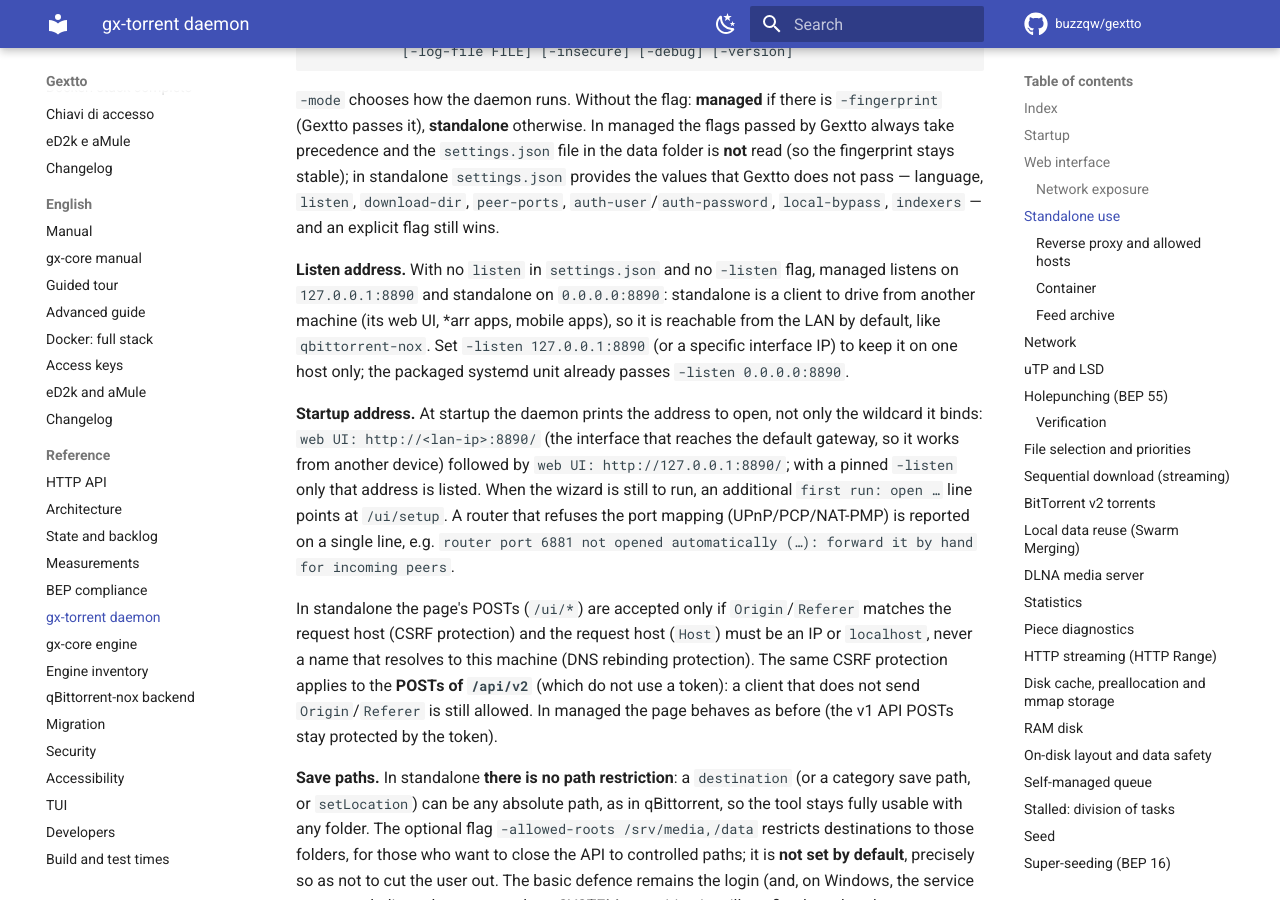
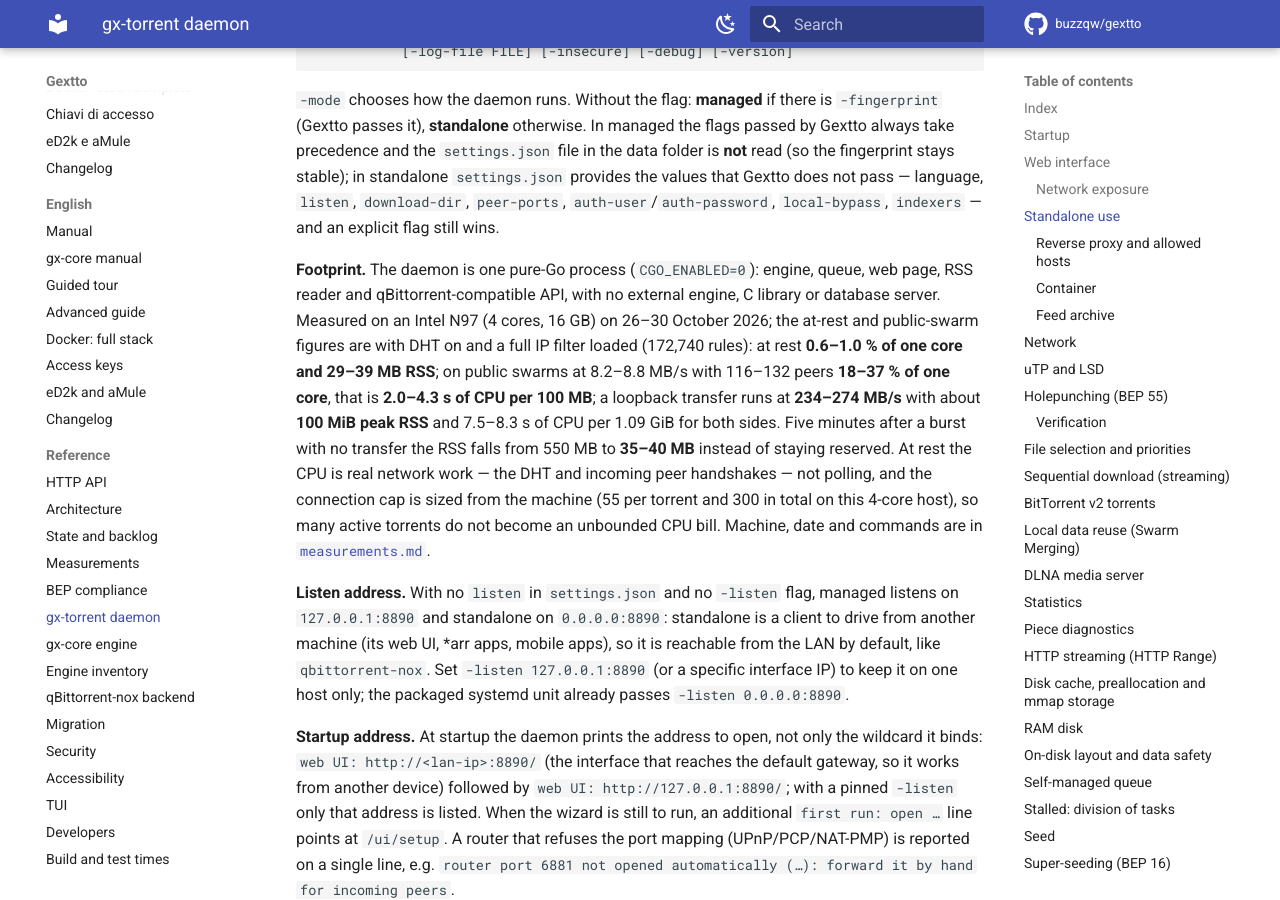
Before and after one commit to buzzqw/gextto, an MkDocs documentation site: the page built from docs/gx-torrent.md, in a window 1280 px wide and 900 px high, scrolled down 11116 px. Built offline with MkDocs 1.6.1 and Material for MkDocs 9.7.7, drawn with Linux system fonts in a browser that asks for light colours; comment, search, counter and statistics services are not loaded.

Commit message:
docs: state the CPU and RAM footprint of standalone gx-torrent

```diff
--- a/docs/gx-torrent.md
+++ b/docs/gx-torrent.md
@@ -456,6 +456,23 @@
 `settings.json` provides the values that Gextto does not pass — language, `listen`,
 `download-dir`, `peer-ports`, `auth-user`/`auth-password`, `local-bypass`,
 `indexers` — and an explicit flag still wins.
+
+**Footprint.** The daemon is one pure-Go process (`CGO_ENABLED=0`): engine,
+queue, web page, RSS reader and qBittorrent-compatible API, with no external
+engine, C library or database server. Measured on an Intel N97 (4 cores, 16 GB)
+on 26–30 October 2026; the at-rest and public-swarm figures are with DHT on and
+a full IP filter loaded (172,740 rules): at rest **0.6–1.0 % of one core and
+29–39 MB RSS**; on public swarms at
+8.2–8.8 MB/s with 116–132 peers **18–37 % of one core**, that is
+**2.0–4.3 s of CPU per 100 MB**; a loopback transfer runs at
+**234–274 MB/s** with about **100 MiB peak RSS** and 7.5–8.3 s of CPU per
+1.09 GiB for both sides. Five minutes after a burst with no transfer the RSS
+falls from 550 MB to **35–40 MB** instead of staying reserved. At rest the CPU
+is real network work — the DHT and incoming peer handshakes — not polling, and
+the connection cap is sized from the machine (55 per torrent and 300 in total
+on this 4-core host), so many active torrents do not become an unbounded CPU
+bill. Machine, date and commands are in
+[`measurements.md`](measurements.md).
 
 **Listen address.** With no `listen` in `settings.json` and no `-listen` flag,
 managed listens on `127.0.0.1:8890` and standalone on `0.0.0.0:8890`: standalone
```
Also changed, not shown: README.it.md (+10 -2 lines), README.md (+9 -2 lines), changelog.en.md (+1 -0 lines), changelog.md (+1 -0 lines), 2 other files.
